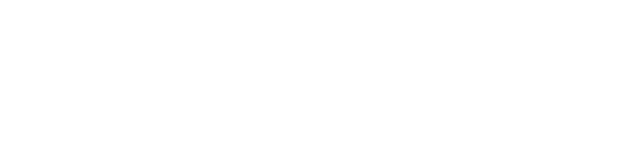
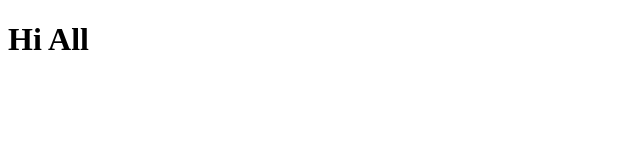
Before and after one commit to asimatiq/projectA, a plain HTML site: page index.html in a window 1280 px wide. Shown: the whole page, without its empty margins (0-640 px from the left). Drawn offline with Linux system fonts and the light colour scheme.

Commit message:
Heading Add

```diff
--- a/index.html
+++ b/index.html
@@ -6,6 +6,6 @@
     <title>Document</title>
 </head>
 <body>
-
+    <h1>Hi All</h1>
 </body>
 </html>
```
